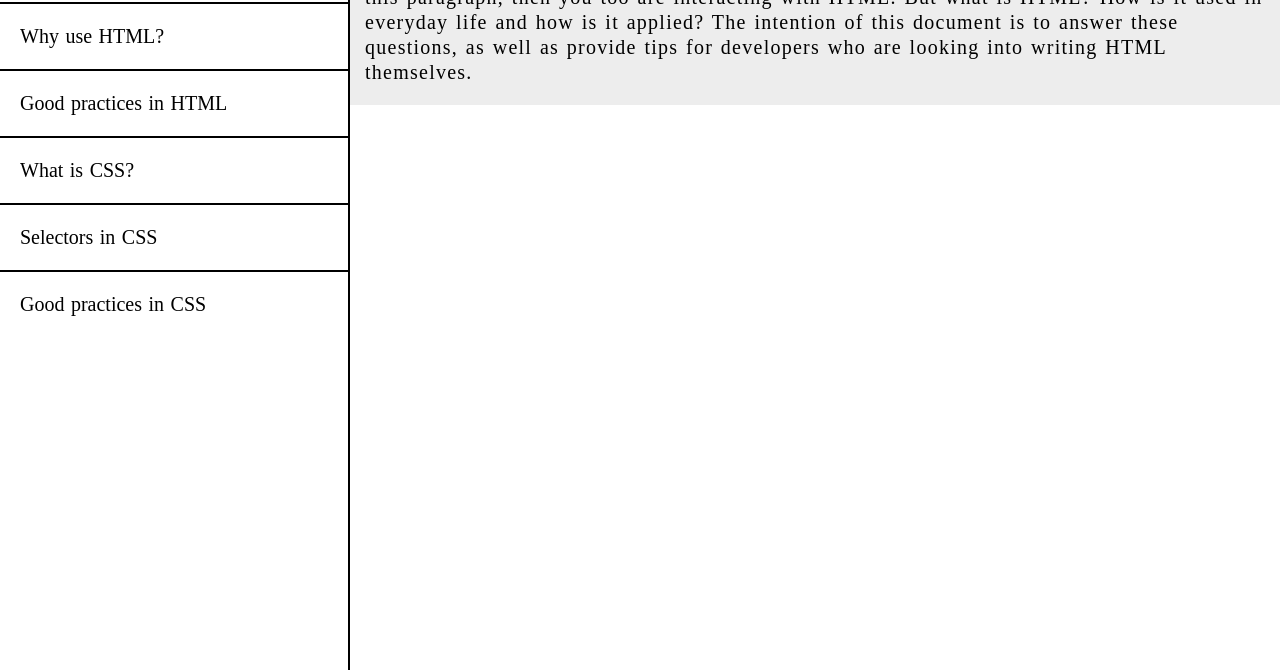
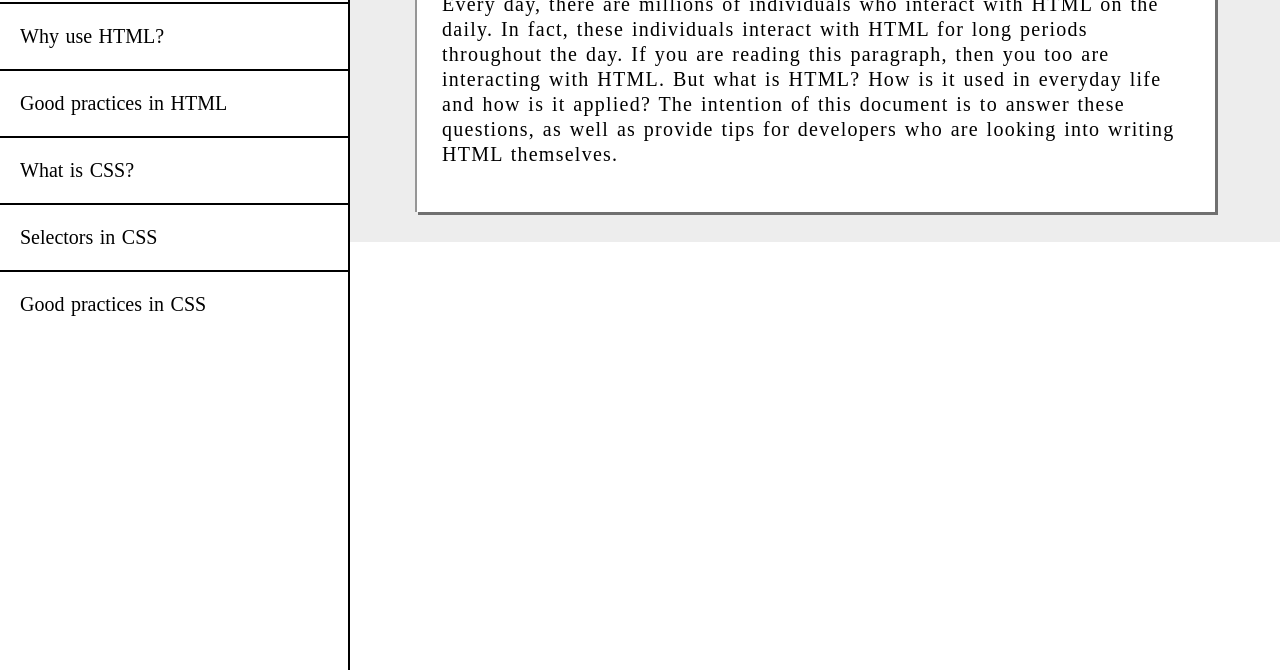
Before and after one commit to Joeseff6/HTML-CSS-Tips, a website: page public/index.html in a window 1280 px wide. Shown: the part 130-800 px from the top of the page. Drawn offline with Linux system fonts and the light colour scheme.

Commit message:
Added and styled class

```diff
--- a/public/index.html
+++ b/public/index.html
@@ -23,7 +23,7 @@
       </div>
     </nav>
     <main id="main-doc">
-      <header>
+      <header class="main-content-background">
         <h1>Introduction</h1>
         <p>
           Every day, there are millions of individuals who interact with HTML
--- a/public/styles.css
+++ b/public/styles.css
@@ -114,4 +114,16 @@ main {
   background-color: hsl(0, 0%, 93%);
 }
 
+.main-content-background {
+  background-color: white;
+  max-width: 900px;
+  margin: 3rem auto;
+  padding: 2.5rem;
+  box-shadow: 3px 3px hsl(0, 0%, 44%);
+  width: calc(100% - 100px);
+  border-radius: 10px 10px 0 0;
+  border-top: hsl(0, 0%, 59%) 2px solid;
+  border-left: hsl(0, 0%, 59%) 2px solid;
+}
+
 /* ----------- */
```
